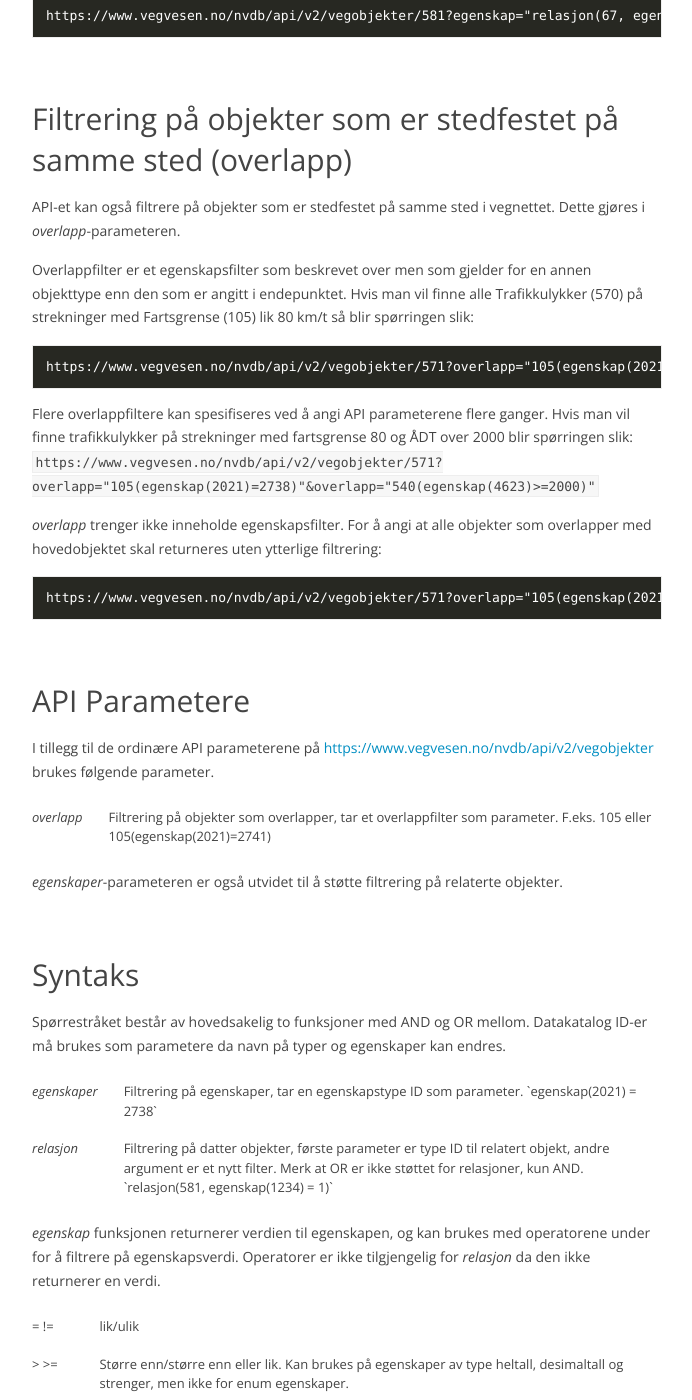
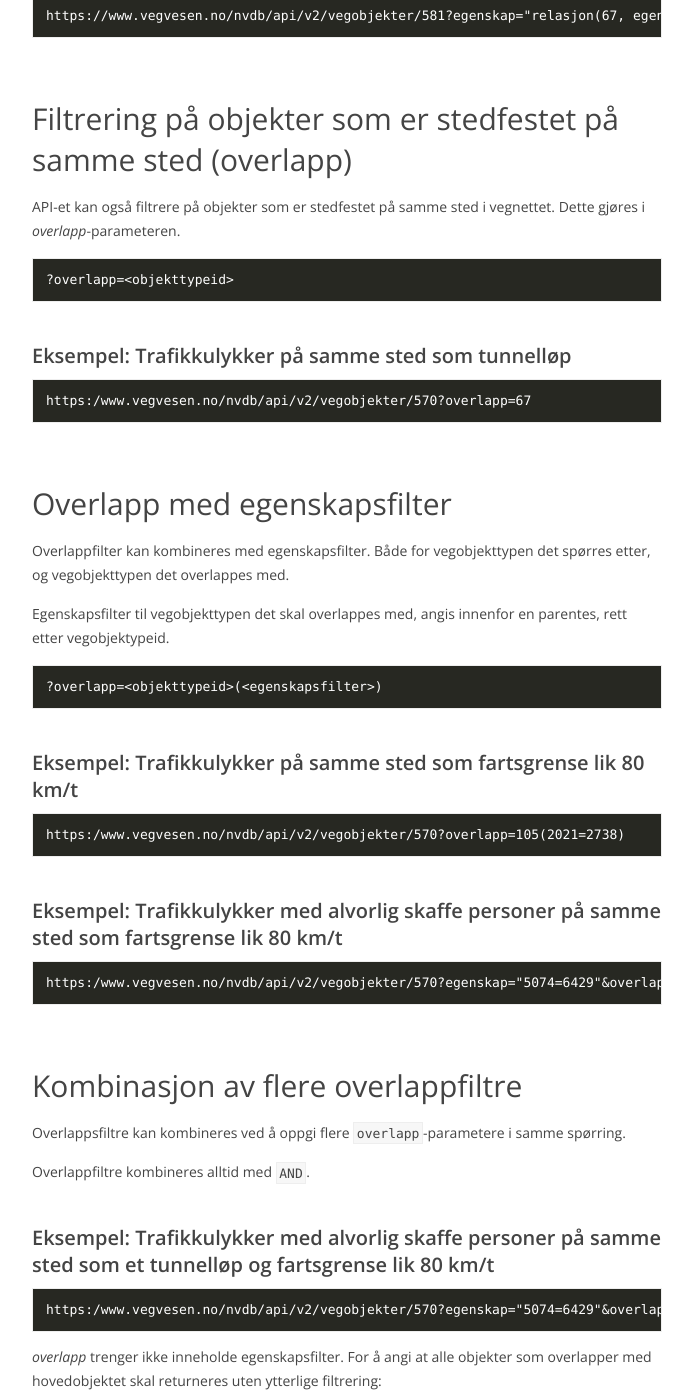
Before and after one commit to nvdb-vegdata/apidokumentasjon, a Jekyll site: the page built from parameter/avansertefilter.md, in a window 1280 px wide and 1400 px high, scrolled down 2637 px. Shown: the whole window, without its empty margins (433-1125 px from the left). Built offline with Jekyll 4.4.1, drawn with Linux system fonts in a browser that asks for light colours; our own code applies the rules of GitHub Pages for plain Markdown files.

Commit message:
Dokumenterer overlappsfilter kun ett sted

````diff
--- a/parameter/avansertefilter.md
+++ b/parameter/avansertefilter.md
@@ -91,20 +91,62 @@ https://www.vegvesen.no/nvdb/api/v2/vegobjekter/581?egenskap="relasjon(67, egens
 
 API-et kan også filtrere på objekter som er stedfestet på samme sted i vegnettet. Dette gjøres i _overlapp_-parameteren.
 
-Overlappfilter er et egenskapsfilter som beskrevet over men som gjelder for en annen objekttype enn den som er angitt i endepunktet. Hvis man vil finne alle Trafikkulykker (570) på strekninger med Fartsgrense (105) lik 80 km/t så blir spørringen slik:
+```
+?overlapp=<objekttypeid>
+```
+
+### Eksempel: Trafikkulykker på samme sted som tunnelløp
 
 ```
-https://www.vegvesen.no/nvdb/api/v2/vegobjekter/571?overlapp="105(egenskap(2021)=2738)"
+https:/www.vegvesen.no/nvdb/api/v2/vegobjekter/570?overlapp=67
 ```
 
 
-Flere overlappfiltere kan spesifiseres ved å angi API parameterene flere ganger. Hvis man vil finne trafikkulykker på strekninger med fartsgrense 80 og ÅDT over 2000 blir spørringen slik: `https://www.vegvesen.no/nvdb/api/v2/vegobjekter/571?overlapp="105(egenskap(2021)=2738)"&overlapp="540(egenskap(4623)>=2000)"`
+## Overlapp med egenskapsfilter
+
+Overlappfilter kan kombineres med egenskapsfilter. Både for vegobjekttypen det spørres etter, og vegobjekttypen det overlappes med.
+
+Egenskapsfilter til vegobjekttypen det skal overlappes med, angis innenfor en parentes, rett etter vegobjektypeid.
+
+```
+?overlapp=<objekttypeid>(<egenskapsfilter>)
+```
+
+
+### Eksempel: Trafikkulykker på samme sted som fartsgrense lik 80 km/t
+
+```
+https:/www.vegvesen.no/nvdb/api/v2/vegobjekter/570?overlapp=105(2021=2738)
+```
+
+
+### Eksempel: Trafikkulykker med alvorlig skaffe personer på samme sted som fartsgrense lik 80 km/t
+
+```
+https:/www.vegvesen.no/nvdb/api/v2/vegobjekter/570?egenskap="5074=6429"&overlapp=105(2021=2738)
+```
+
+
+
+## Kombinasjon av flere overlappfiltre
+
+Overlappsfiltre kan kombineres ved å oppgi flere `overlapp`-parametere i samme spørring.
+
+Overlappfiltre kombineres alltid med `AND`.
+
+### Eksempel: Trafikkulykker med alvorlig skaffe personer på samme sted som et tunnelløp og fartsgrense lik 80 km/t
+
+```
+https:/www.vegvesen.no/nvdb/api/v2/vegobjekter/570?egenskap="5074=6429"&overlapp=105(2021=2738)&overlapp=67
+```
+
 
 _overlapp_ trenger ikke inneholde egenskapsfilter. For å angi at alle objekter som overlapper med hovedobjektet skal returneres uten ytterlige filtrering:
 
 ```
 https://www.vegvesen.no/nvdb/api/v2/vegobjekter/571?overlapp="105(egenskap(2021)=2738)"&overlapp=540
 ```
+
 
 ## API Parametere
 
````
Also changed, not shown: parameter/overlappfilter.md (deleted, +0 -59 lines).
